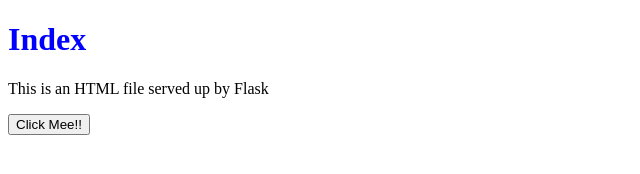
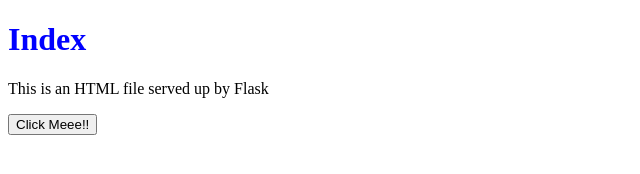
Before and after one commit to Junah-Park/cascade, a website: page templates/public/index.html in a window 1280 px wide. Shown: the full height of the page, 0-640 px from the left. Drawn offline with nearby package versions, Linux system fonts and the light colour scheme.

Commit message:
added env

```diff
--- a/templates/public/index.html
+++ b/templates/public/index.html
@@ -12,7 +12,7 @@
 <body>
   <h1 style="color: blue">Index</h1>
   <p>This is an HTML file served up by Flask</p>
-  <button type="button" id="button1">Click Mee!! </button>
+  <button type="button" id="button1">Click Meee!! </button>
 </body>
 
 </html>
```
Also changed, not shown: 1 other file.
